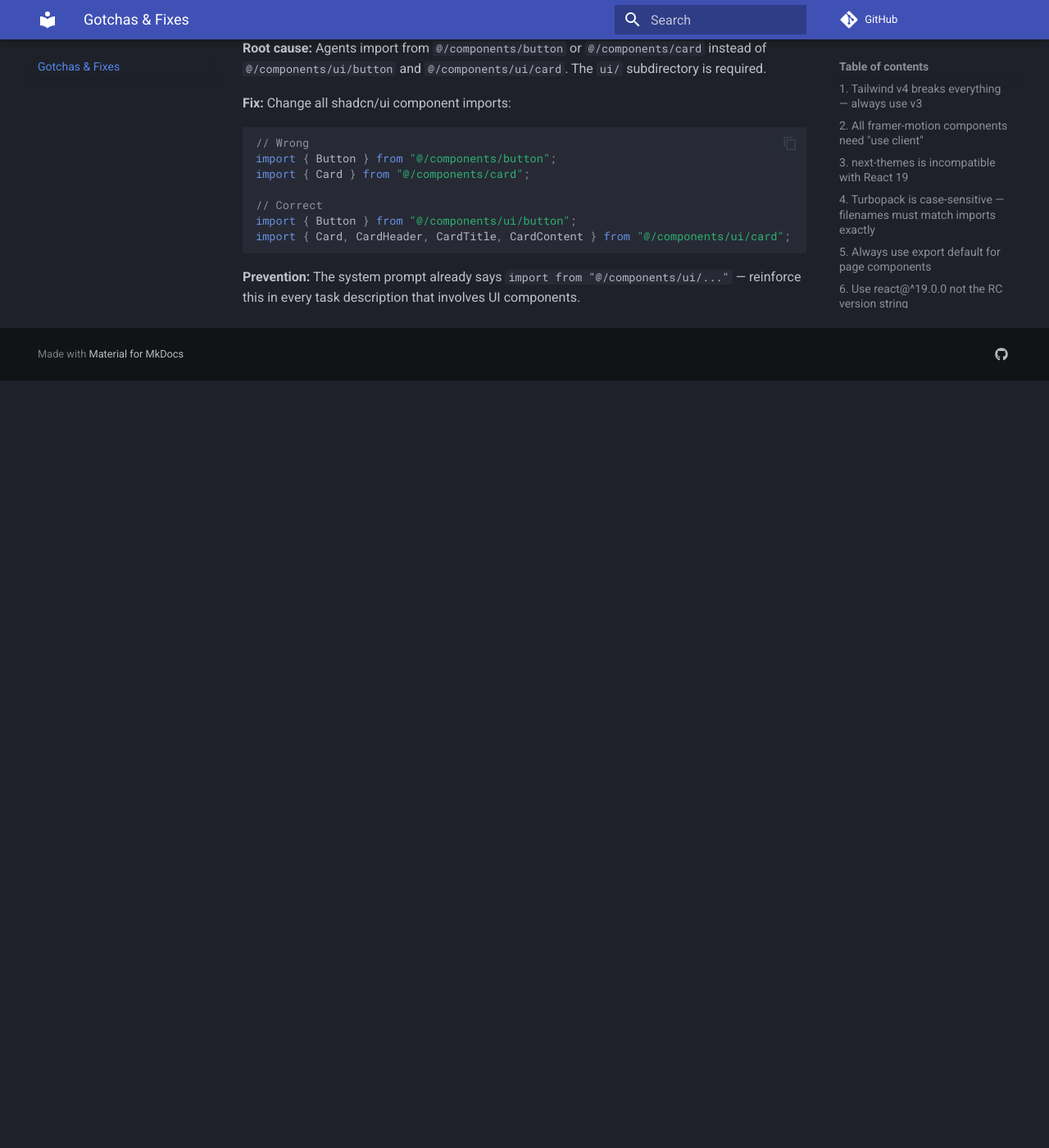
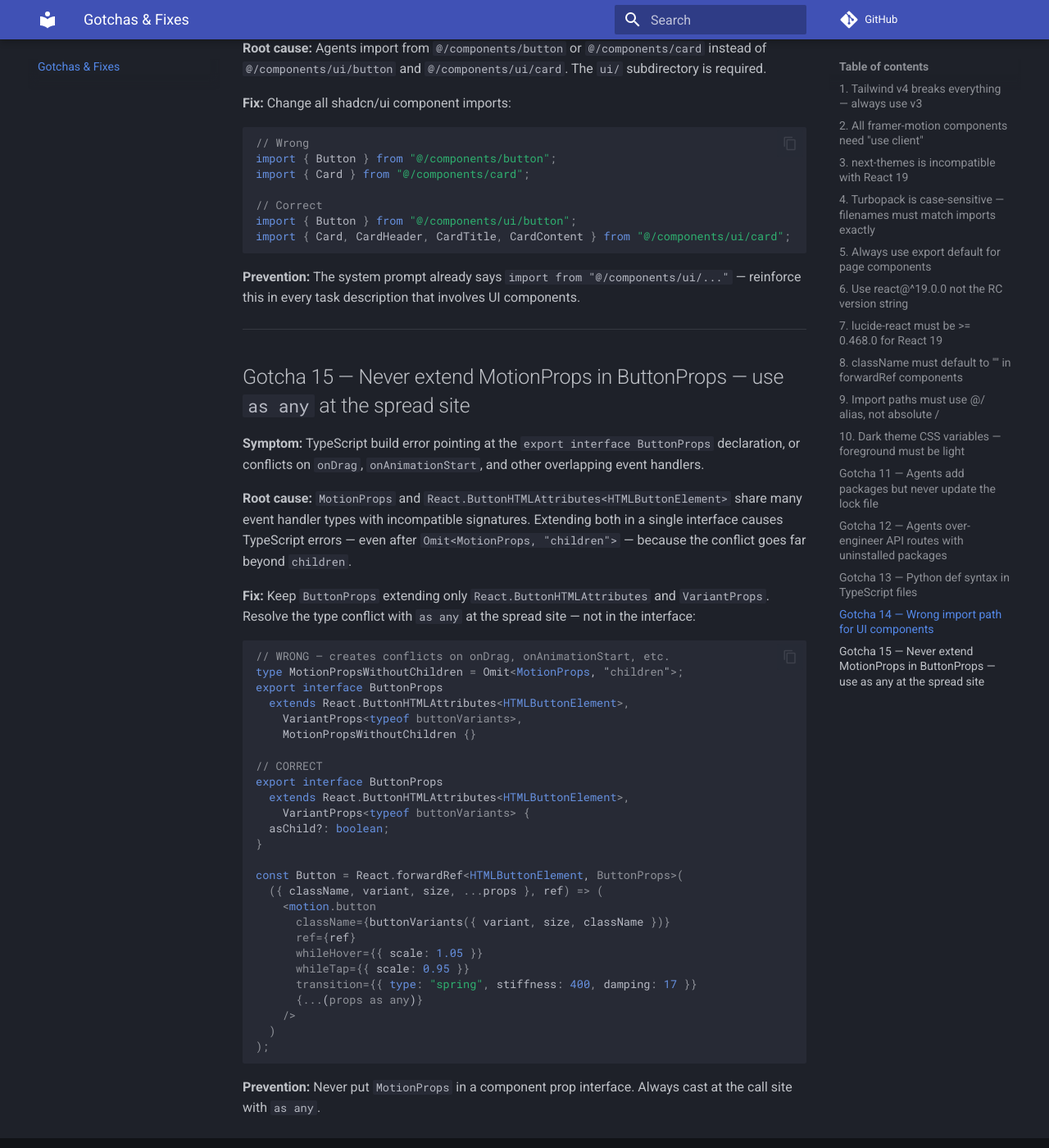
Before and after one commit to Skogum-R-D/design-handbook, an MkDocs documentation site: the page built from docs/gotchas.md, in a window 1280 px wide and 1400 px high, scrolled down 5913 px. Shown: the whole window at 82% size. Built offline with MkDocs 1.6.1 and Material for MkDocs 9.7.7, drawn with Linux system fonts in a browser that asks for light colours; comment, search, counter and statistics services are not loaded; before the commit the page ends 6377 px from its top, so only the background shows below that.

Commit message:
docs: add gotcha 15 — MotionProps/ButtonProps type conflict pattern

````diff
--- a/docs/gotchas.md
+++ b/docs/gotchas.md
@@ -265,3 +265,45 @@ import { Card, CardHeader, CardTitle, CardContent } from "@/components/ui/card";
 ```
 
 **Prevention:** The system prompt already says `import from "@/components/ui/..."` — reinforce this in every task description that involves UI components.
+
+
+---
+
+## Gotcha 15 — Never extend MotionProps in ButtonProps — use `as any` at the spread site
+
+**Symptom:** TypeScript build error pointing at the `export interface ButtonProps` declaration, or conflicts on `onDrag`, `onAnimationStart`, and other overlapping event handlers.
+
+**Root cause:** `MotionProps` and `React.ButtonHTMLAttributes<HTMLButtonElement>` share many event handler types with incompatible signatures. Extending both in a single interface causes TypeScript errors — even after `Omit<MotionProps, "children">` — because the conflict goes far beyond `children`.
+
+**Fix:** Keep `ButtonProps` extending only `React.ButtonHTMLAttributes` and `VariantProps`. Resolve the type conflict with `as any` at the spread site — not in the interface:
+
+```tsx
+// WRONG — creates conflicts on onDrag, onAnimationStart, etc.
+type MotionPropsWithoutChildren = Omit<MotionProps, "children">;
+export interface ButtonProps
+  extends React.ButtonHTMLAttributes<HTMLButtonElement>,
+    VariantProps<typeof buttonVariants>,
+    MotionPropsWithoutChildren {}
+
+// CORRECT
+export interface ButtonProps
+  extends React.ButtonHTMLAttributes<HTMLButtonElement>,
+    VariantProps<typeof buttonVariants> {
+  asChild?: boolean;
+}
+
+const Button = React.forwardRef<HTMLButtonElement, ButtonProps>(
+  ({ className, variant, size, ...props }, ref) => (
+    <motion.button
+      className={buttonVariants({ variant, size, className })}
+      ref={ref}
+      whileHover={{ scale: 1.05 }}
+      whileTap={{ scale: 0.95 }}
+      transition={{ type: "spring", stiffness: 400, damping: 17 }}
+      {...(props as any)}
+    />
+  )
+);
+```
+
+**Prevention:** Never put `MotionProps` in a component prop interface. Always cast at the call site with `as any`.
````
